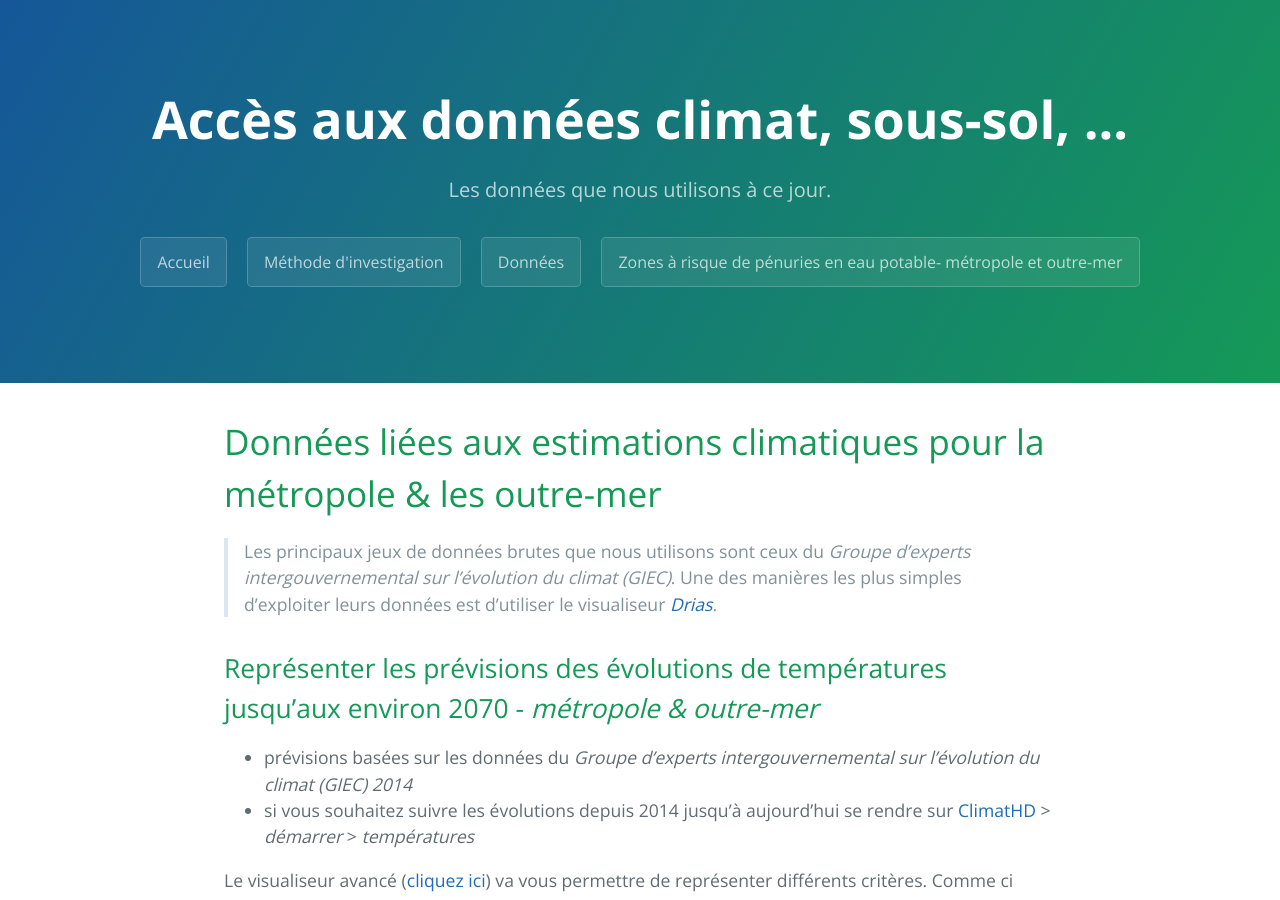
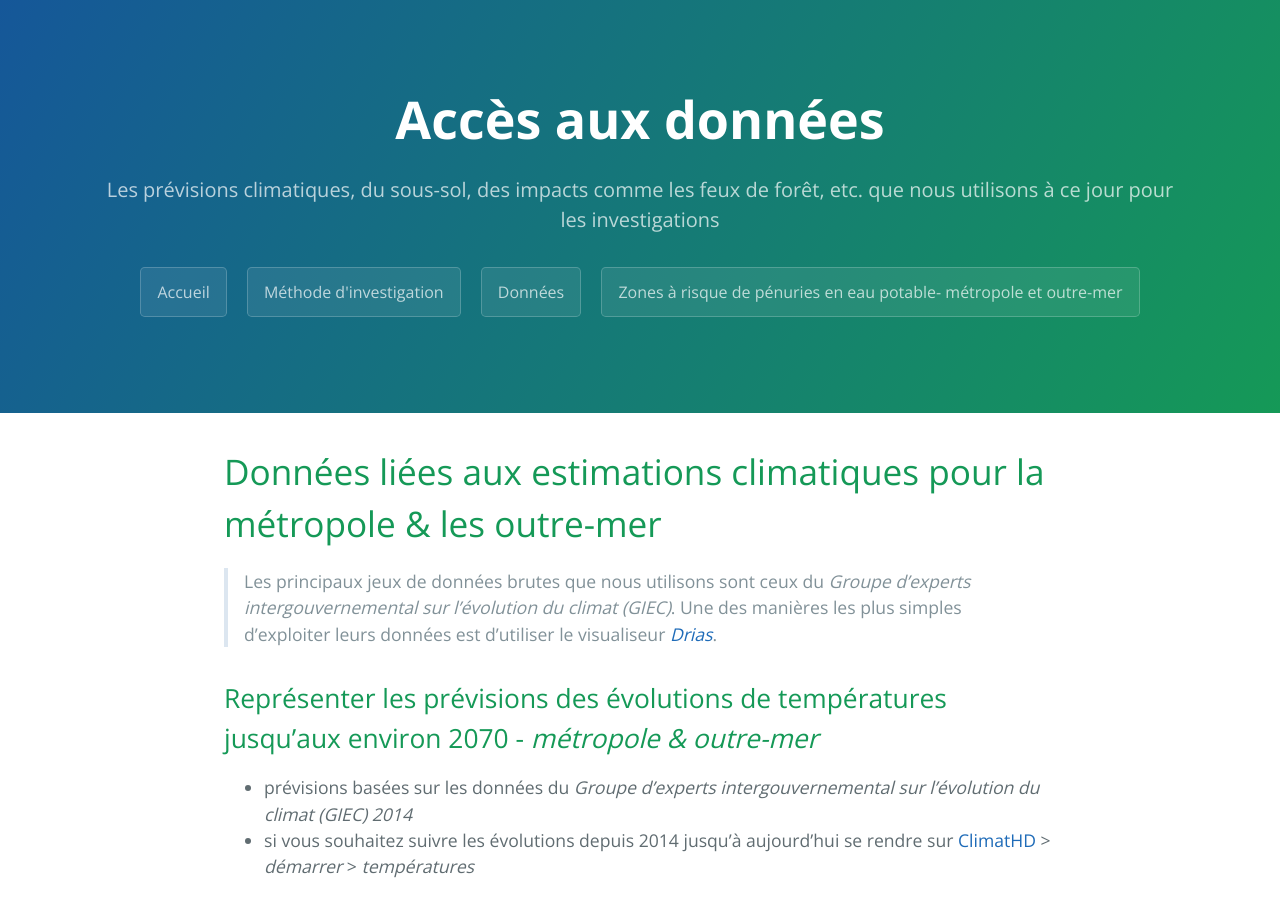
Before and after one commit to secheresses/Ancien-site, a Jekyll site: the page built from pages/donnees.md, in a window 1280 px wide and 900 px high. Built offline with Jekyll 4.4.1, drawn with Linux system fonts in a browser that asks for light colours.

Commit message:
Mise à jour description

```diff
--- a/pages/donnees.md
+++ b/pages/donnees.md
@@ -1,7 +1,7 @@
 ---
 layout: default
-title: Accès aux données climat, sous-sol, ...
-description: Les données que nous utilisons à ce jour.
+title: Accès aux données
+description: Les prévisions climatiques, du sous-sol, des impacts comme les feux de forêt, etc. que nous utilisons à ce jour pour les investigations
 permalink: /donnees
 ---
 
```
